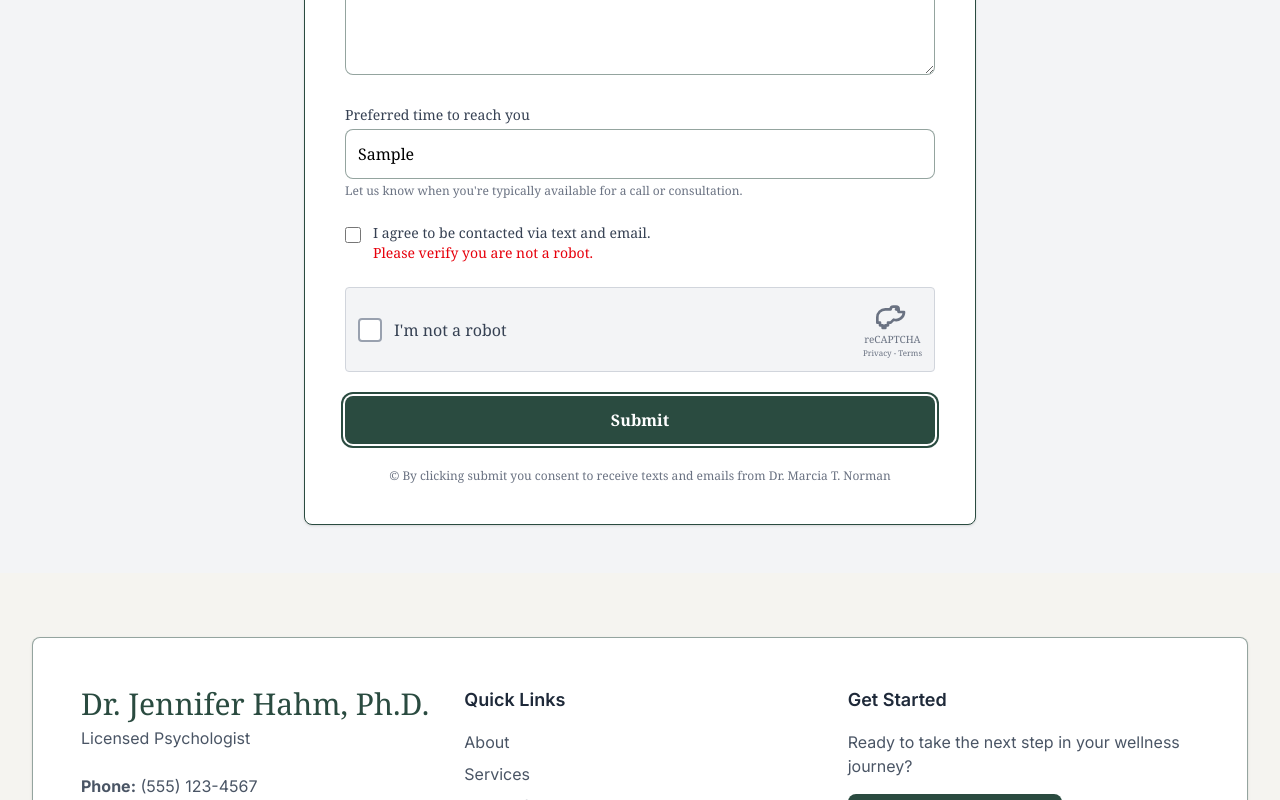
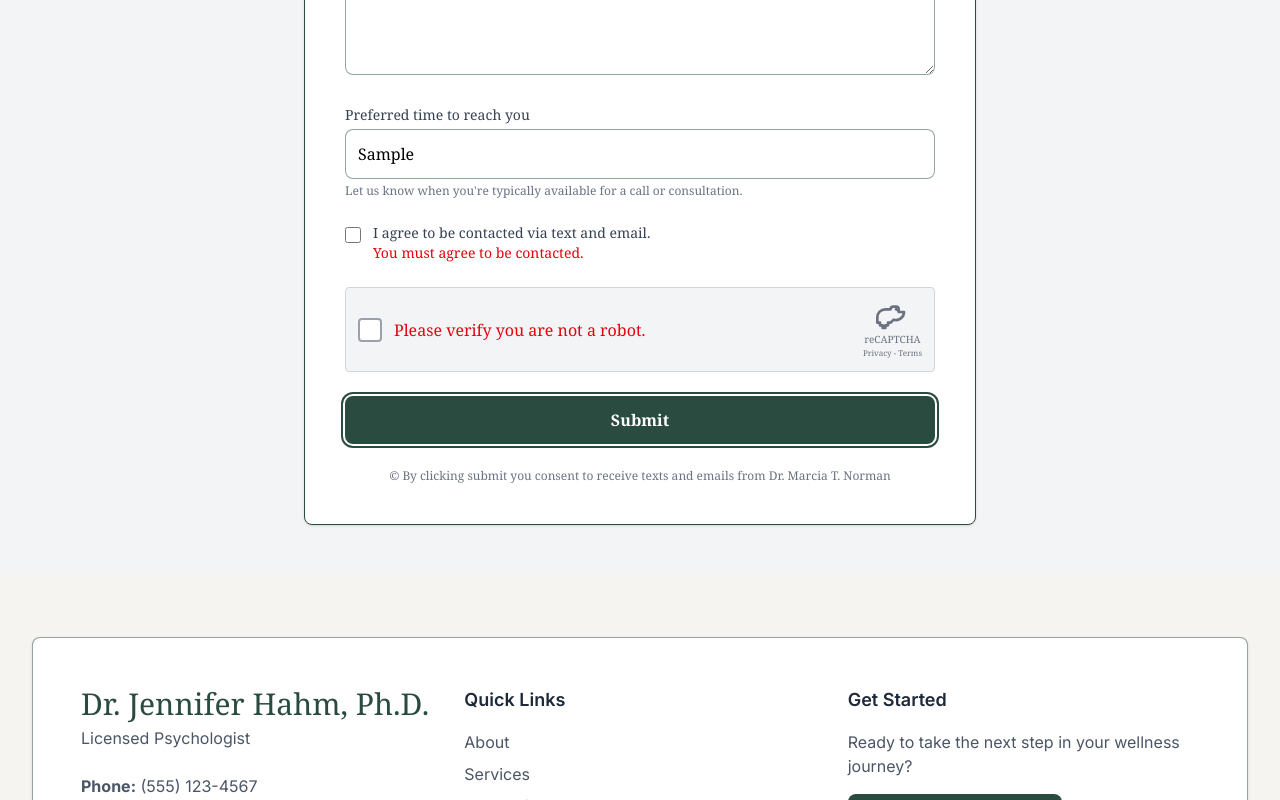
Before and after one commit to Suryakant01/growMT, a Next.js app: page / in a window 1280 px wide. Both pictures are taken after typing "Sample", "name@example.com", "5551234", "Sample", "Sample" into the empty fields and a click on the button "Submit". Shown: the part 4375-5175 px from the top of the page. Built offline with nearby package versions, Linux system fonts and the light colour scheme.

Commit message:
fix errors

```diff
--- a/src/components/ContactForm.tsx
+++ b/src/components/ContactForm.tsx
@@ -105,11 +105,20 @@ const ContactForm: React.FC = () => {
         name: "", email: "", phone: "", message: "", preferredTime: "", agree: false,
     });
     const [captchaChecked, setCaptchaChecked] = useState(false);
-    const [errors, setErrors] = useState<Partial<typeof formData>>({});
+    type ContactFormErrors = {
+        name?: string;
+        email?: string;
+        phone?: string;
+        message?: string;
+        preferredTime?: string;
+        agree?: string;
+        captcha?: string;
+    };
+    const [errors, setErrors] = useState<ContactFormErrors>({});
     const [isModalOpen, setIsModalOpen] = useState(false); // State for modal
 
-    const validate = (): Partial<typeof formData> => {
-        const newErrors: Partial<typeof formData> = {};
+    const validate = (): ContactFormErrors => {
+        const newErrors: ContactFormErrors = {};
         if (!formData.name) newErrors.name = "Name is required.";
         if (!formData.email) {
             newErrors.email = "Email is required.";
@@ -118,9 +127,8 @@ const ContactForm: React.FC = () => {
         }
         if (!formData.phone) newErrors.phone = "Phone number is required.";
         if (!formData.message) newErrors.message = "Please let us know what brings you here.";
-        if (!formData.preferredTime) newErrors.preferredTime = "Please provide a preferred contact time.";
-        if (!formData.agree) newErrors.agree = "You must agree to be contacted." as any;
-        if (!captchaChecked) newErrors.agree = "Please verify you are not a robot." as any; // Re-using agree error field for simplicity
+        if (!formData.agree) newErrors.agree = "You must agree to be contacted.";
+        if (!captchaChecked) newErrors.captcha = "Please verify you are not a robot.";
 
         return newErrors;
     };
@@ -178,14 +186,14 @@ const ContactForm: React.FC = () => {
                         <FormTextArea label="What brings you here?" id="message" name="message" value={formData.message} onChange={handleChange} placeholder="How can I help you?" error={errors.message} required />
                         <div>
                             <FormInput label="Preferred time to reach you" id="preferredTime" name="preferredTime" type="text" value={formData.preferredTime} onChange={handleChange} placeholder="e.g., Mornings, Afternoons, Evenings" error={errors.preferredTime} required />
-                            <p className="text-xs text-gray-500 mt-1">Let us know when you're typically available for a call or consultation.</p>
+                            <p className="text-xs text-gray-500 mt-1">Let us know when you&#39;re typically available for a call or consultation.</p>
                         </div>
 
                         <div className="flex items-start">
                             <input id="agree" name="agree" type="checkbox" checked={formData.agree} onChange={handleChange} className="h-4 w-4 text-[#2A4B40] focus:ring-[#2A4B40]/50 border-gray-300 rounded mt-1" />
                             <div className="ml-3 text-sm">
                                 <label htmlFor="agree" className="font-medium text-gray-700">I agree to be contacted via text and email.</label>
-                                {errors.agree && <p className="text-red-600">{errors.agree as string}</p>}
+                                {errors.agree && <p className="text-red-600">{errors.agree}</p>}
                             </div>
                         </div>
 
@@ -194,7 +202,7 @@ const ContactForm: React.FC = () => {
                                 <div onClick={() => setCaptchaChecked((prev) => !prev)} className={`w-6 h-6 border-2 rounded-sm flex-shrink-0 cursor-pointer flex items-center justify-center transition ${captchaChecked ? "bg-[#2A4B40] border-[#2A4B40]" : "border-gray-400 bg-white"}`}>
                                     {captchaChecked && <svg className="w-4 h-4 text-white" fill="none" stroke="currentColor" strokeWidth="3" viewBox="0 0 24 24"><path strokeLinecap="round" strokeLinejoin="round" d="M5 13l4 4L19 7" /></svg>}
                                 </div>
-                                <span className="ml-3 text-gray-700">I'm not a robot</span>
+                                {errors.captcha && <p className="ml-3 text-red-600">{errors.captcha}</p>}
                             </div>
                             <div className="text-center">
                                 <svg className="h-8 w-8 mx-auto text-gray-500" fill="none" stroke="currentColor" viewBox="0 0 24 24" xmlns="http://www.w3.org/2000/svg"><path strokeLinecap="round" strokeLinejoin="round" strokeWidth="2" d="M15 7a2 2 0 012 2m4 0a6 6 0 01-7.743 5.743L11 17H9v2H7v2H5v-2H3v-2H1v-4a6 6 0 016-6h4a2 2 0 012-2h2a2 2 0 012 2v2z"></path></svg>
```
